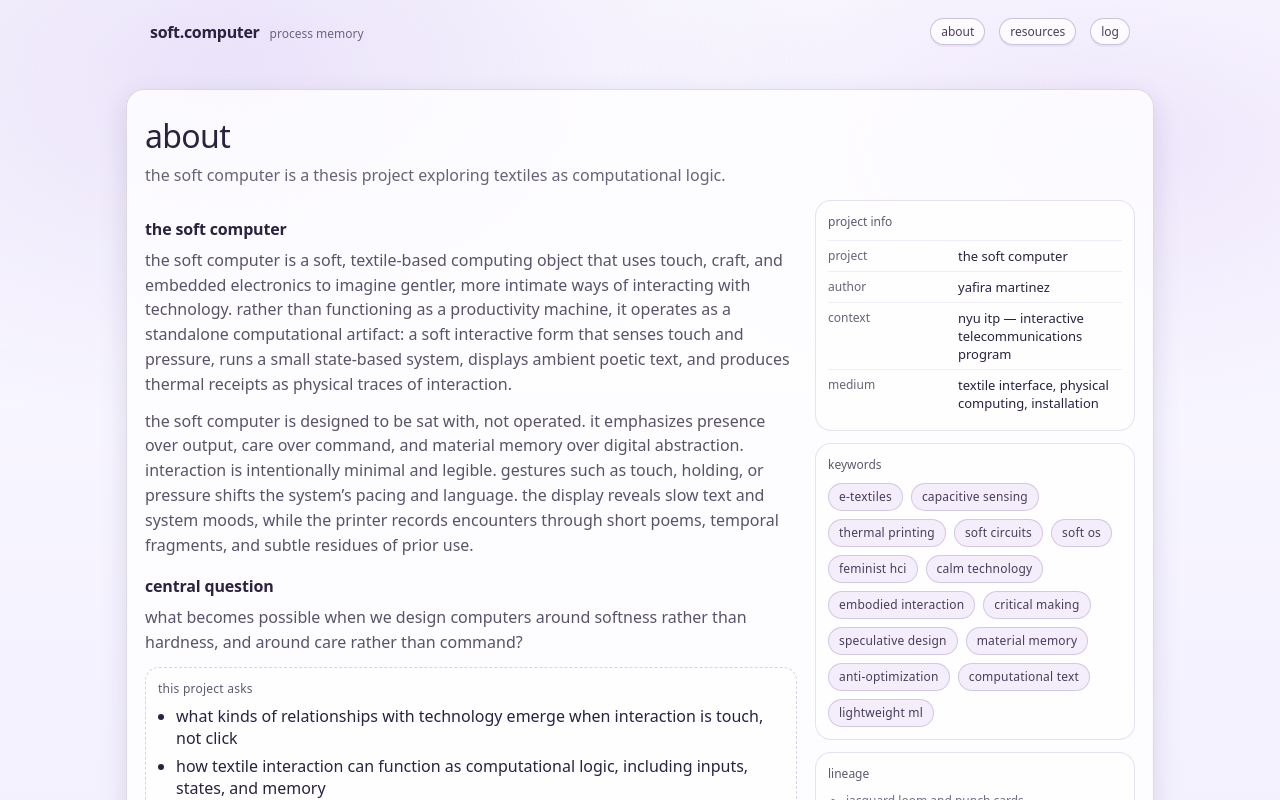
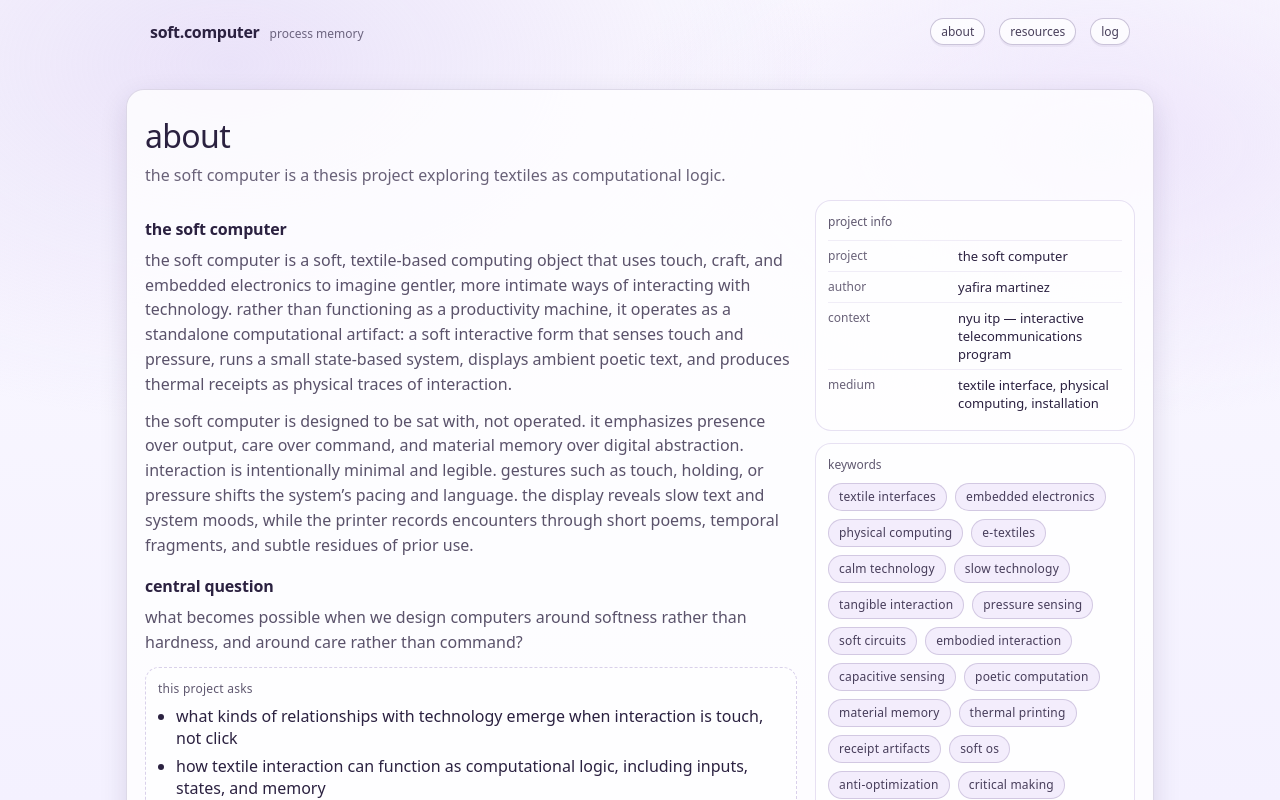
Before and after one commit to yafira/soft-computer, a Next.js app: page /about in a window 1280 px wide. Shown: the top 800 px of the page. Built offline with nearby package versions, Linux system fonts and the light colour scheme.

Commit message:
added more tags

```diff
--- a/src/app/about/page.js
+++ b/src/app/about/page.js
@@ -322,20 +322,30 @@ export default function AboutPage() {
               <div className="aboutMetaTitle">keywords</div>
               <div className="aboutChips">
                 {[
+                  "textile interfaces",
+                  "embedded electronics",
+                  "physical computing",
                   "e-textiles",
+                  "calm technology",
+                  "slow technology",
+                  "tangible interaction",
+                  "pressure sensing",
+                  "soft circuits",
+                  "embodied interaction",
                   "capacitive sensing",
+                  "poetic computation",
+                  "material memory",
                   "thermal printing",
-                  "soft circuits",
+                  "receipt artifacts",
                   "soft os",
+                  "anti-optimization",
+                  "critical making",
+                  "speculative hardware",
                   "feminist hci",
-                  "calm technology",
-                  "embodied interaction",
-                  "critical making",
-                  "speculative design",
-                  "material memory",
-                  "anti-optimization",
                   "computational text",
-                  "lightweight ml",
+                  "small ml",
+                  "interpretable systems",
+                  "craft as logic",
                 ].map((k) => (
                   <span key={k} className="chip">
                     {k}
```
